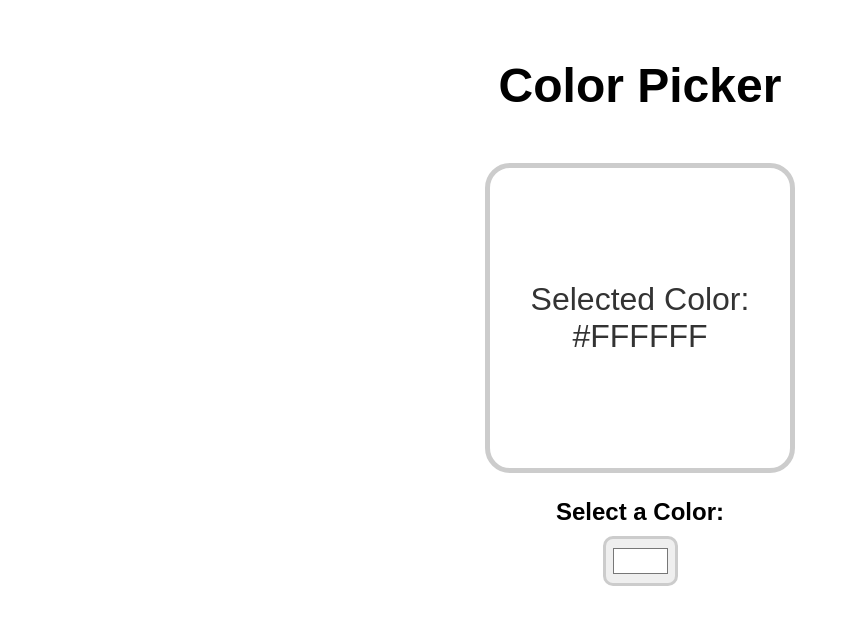
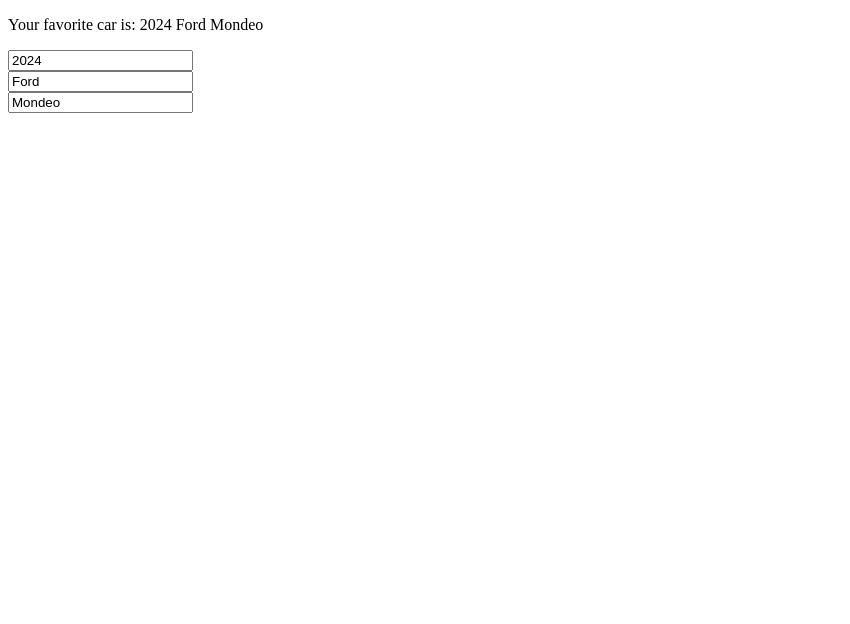
Before and after one commit to Bicsak98/React_JSX, a React (Vite) app in the folder My-react-app/: page / in a window 1280 px wide. Shown: the top 624 px of the page, without its empty margins (0-850 px from the left). Built offline with nearby package versions, Linux system fonts and the light colour scheme.

Commit message:
Update and Object

```diff
--- a/My-react-app/src/App.jsx
+++ b/My-react-app/src/App.jsx
@@ -10,6 +10,7 @@ import ProfilePicture from "./ProfilePic.jsx";
 import MyComponent from "./MyComponent.jsx";
 import Counter from "./Counter.jsx";
 import ColorPicker from "./ColorPicker.jsx";
+import Car from "./Car.jsx";
 function App() {
   // const fruits = [{id: 1,name:"apple", calories: 90},
   //                 {id: 2,name:"orange", calories: 120},
@@ -23,7 +24,8 @@ function App() {
 
   return(
     <>
-    <ColorPicker></ColorPicker>
+    <Car></Car>
+    {/* <ColorPicker></ColorPicker> */}
     {/* <MyComponent></MyComponent> */}
     {/* <Counter></Counter> */}
     {/* <ProfilePicture></ProfilePicture> */}
--- /dev/null
+++ b/My-react-app/src/Car.jsx
@@ -0,0 +1,28 @@
+import React, {useState} from "react";
+
+function Car(){
+    const [car, setCar] = useState({year: 2024,
+                                   make: "Ford",
+                                   model: "Mondeo"});
+
+    function handelYearChange(event){
+        setCar(c => ({...c, year: event.target.value}));
+    }
+    function handelMakeChange(event){
+        setCar(c => ({...c, make: event.target.value}));
+    }
+    function handelModelChange(event){
+        setCar(c => ({...c, model: event.target.value}));
+    }
+
+    return( <div>
+                <p>Your favorite car is: {car.year} {car.make} {car.model}</p>
+
+                <input type="number" value={car.year} onChange={handelYearChange}/><br></br>
+                <input type="text" value={car.make} onChange={handelMakeChange}/><br></br>
+                <input type="text" value={car.model} onChange={handelModelChange}/>
+
+            </div>);
+}
+
+export default Car;
--- a/My-react-app/src/Counter.jsx
+++ b/My-react-app/src/Counter.jsx
@@ -5,10 +5,10 @@ function Counter(){
     const [count, setCount] = useState(0);
 
     const increment = () =>{
-        setCount(count+1);
+        setCount(c => c+1);
     }
     const decrement = () =>{
-        setCount(count-1);
+        setCount(c => c-1);
     }
     const reset = () =>{
         setCount(0);
--- a/My-react-app/src/index.css
+++ b/My-react-app/src/index.css
@@ -174,7 +174,7 @@ button:focus-visible {
 .counter-button:hover{
   background-color: hsl(197, 100%, 48%);
 } */
-body{
+/* body{
   font-family: Arial, Helvetica, sans-serif;
 }
 .color-picker-container{
@@ -217,4 +217,4 @@ input{
   padding: 5px;
   border-radius: 10px;
   border: 3px solid hsl(0, 0%, 80%);
-}
+} */
```
